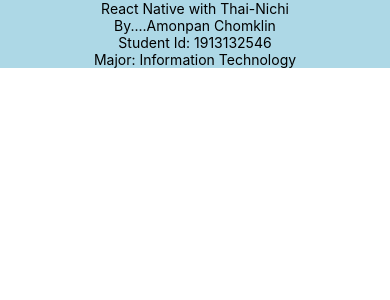
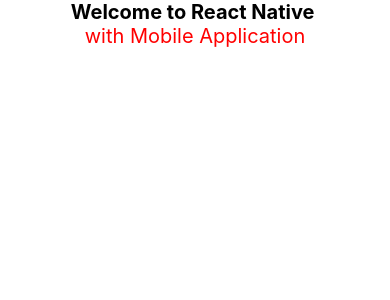
Before and after one commit to Schomklin/00177_ReactNative, a React Native app: screen / in a window 390 px wide. Shown: the top 300 px of the page. Built offline with nearby package versions, Linux system fonts and the light colour scheme.

Commit message:
"Pracitce1(11-16-2022)"

```diff
--- a/App.js
+++ b/App.js
@@ -1,11 +1,13 @@
 import { StyleSheet, Text, View } from "react-native";
 import React from "react";
 import Information from "./components/Information";
+import Welcome from "./components/Welcome";
 
 const App = () => {
   return (
     <View>
-      <Information />
+      {/* <Information /> */}
+      <Welcome/>
     </View>
   );
 };
--- a/components/Information.js
+++ b/components/Information.js
@@ -1,24 +1,41 @@
-import { StyleSheet, Text, View } from 'react-native'
-import React from 'react'
+import { StyleSheet, Text, View } from "react-native";
+import React from "react";
 
 const Information = () => {
   return (
     <View style={styles.container}>
-      <Text>React Native with Thai-Nichi</Text>
-      <Text>By....Amonpan Chomklin</Text>
-      <Text>Student Id: 1913132546</Text>
+      <Text style={styles.textStyle}>React Native with Thai-Nichi</Text>
+      <Text
+        style={{
+          color: "blue",
+          fontSize: 15,
+          fontWeight: "bold",
+        }}
+      >
+        By....Amonpan Chomklin
+      </Text>
+      <Text style={[styles.textStyle,styles.warning]}>
+        Student Id: 1913132546
+      </Text>
       <Text>Major: Information Technology</Text>
     </View>
-  )
-}
+  );
+};
 
-export default Information
+export default Information;
 
 const styles = StyleSheet.create({
-    container:{
-      flex:1,
-      backgroundColor:"#add8e6",
-      alignItems:"center",
-      justifyContent:'center'
-    }
-  })
+  container: {
+    flex: 1,
+    backgroundColor: "#add8e6",
+    alignItems: "center",
+    justifyContent: "center",
+  },
+  textStyle: {
+    fontSize: 20,
+  },
+  warning: {
+    fontWeight: "bold",
+    color: "red",
+  },
+});
--- /dev/null
+++ b/components/Welcome.js
@@ -0,0 +1,14 @@
+import { View, Text } from 'react-native'
+import React from 'react'
+import styles from './styles'
+
+const Welcome = () => {
+  return (
+    <View style={styles.container}>
+      <Text style={styles.title}>Welcome to React Native </Text>
+      <Text style={styles.warning}>with Mobile Application</Text>
+    </View>
+  )
+}
+
+export default Welcome
--- /dev/null
+++ b/components/styles.js
@@ -0,0 +1,23 @@
+import { StyleSheet} from "react-native";
+
+const styles = StyleSheet.create({
+    container:{
+        flex:1,
+        justifyContent:'center',
+        alignItems:'center'
+    },
+    title:{
+        fontSize:20,
+        fontWeight:"bold"
+    },
+    warning:{
+        color:'red',
+        fontSize:20
+    },
+    normalText:{
+        fontSize:15,
+        color:'blue'
+    }
+});
+
+export default styles;
```
